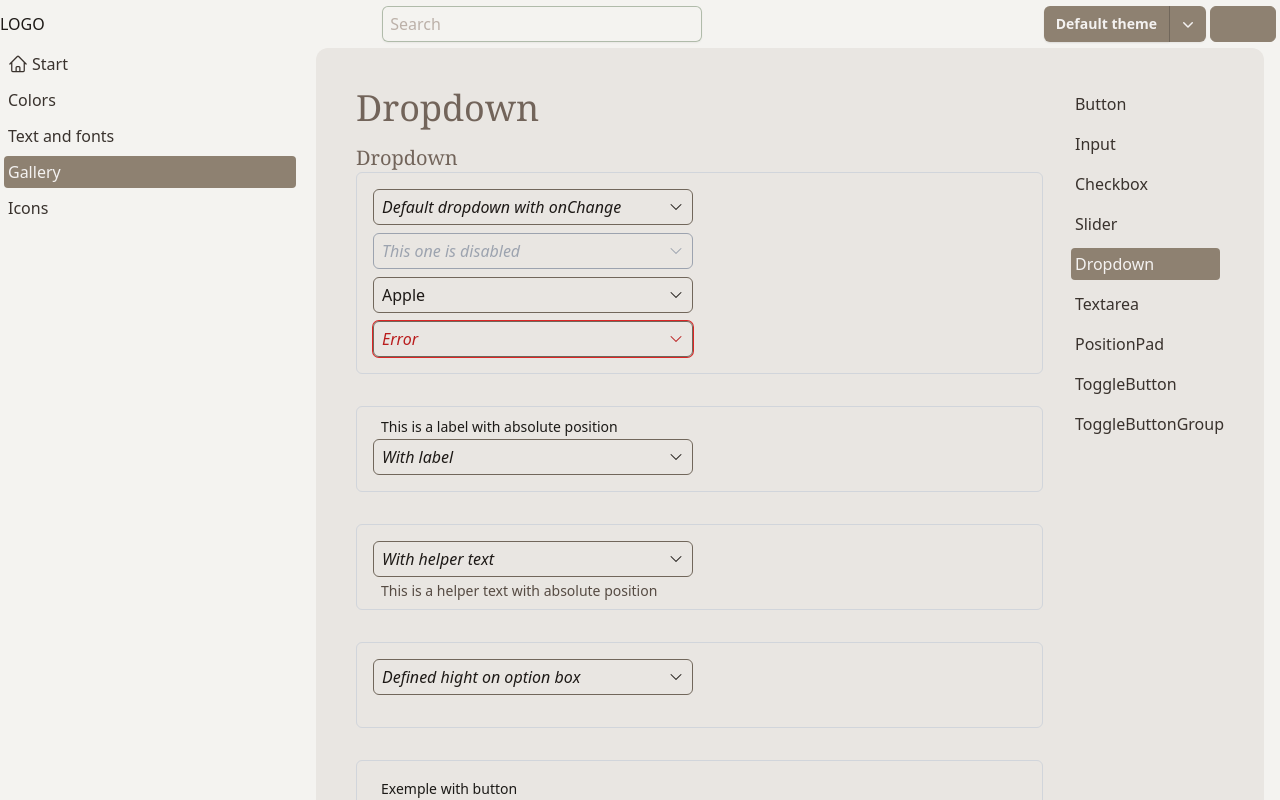
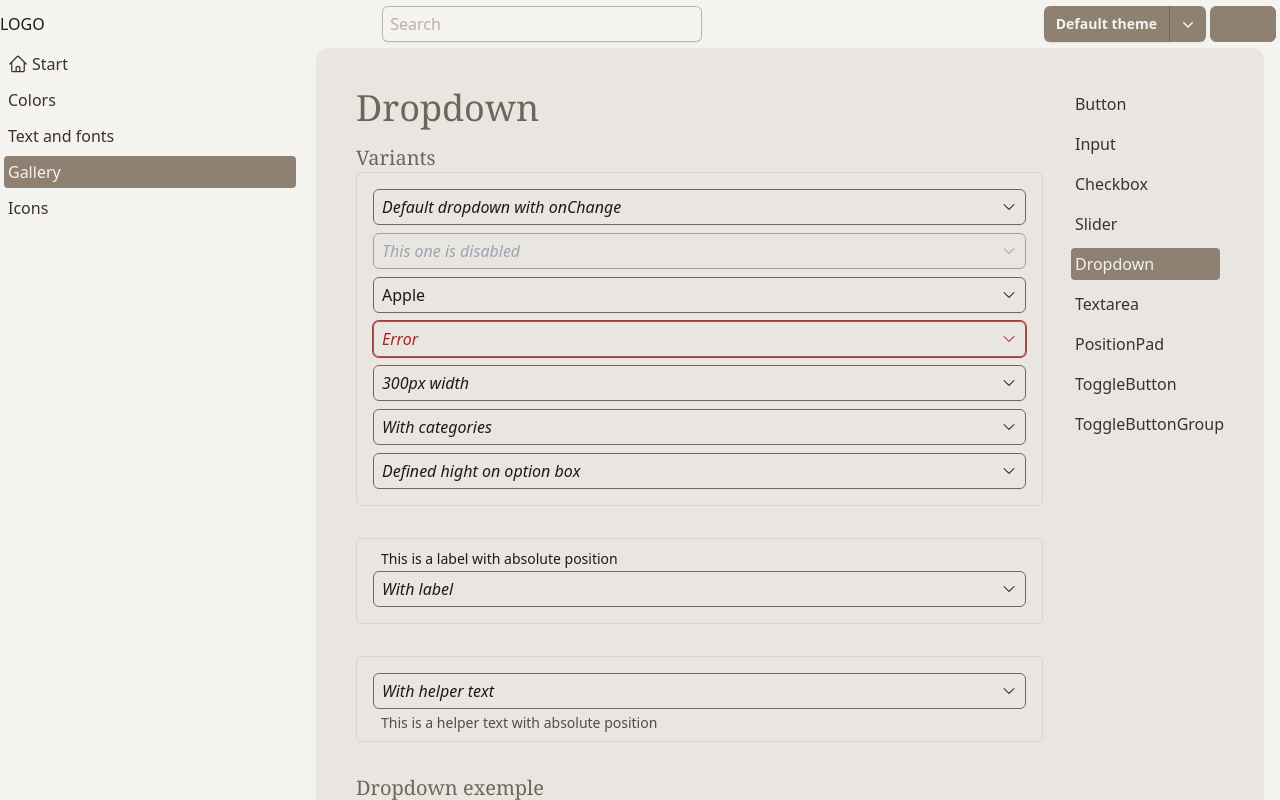
Before and after one commit to allbin/styles, a React (Vite) app: page /styles/gallery/dropdown in a window 1280 px wide. Built offline with nearby package versions, Linux system fonts and the light colour scheme; some icons are missing.

Commit message:
Added data with no categories and changed to different variants.

```diff
--- a/src/components/Dropdown/GalleryDropdown.tsx
+++ b/src/components/Dropdown/GalleryDropdown.tsx
@@ -3,13 +3,20 @@ import Button from '../Button/Button';
 import { Dropdown, OptionsType, OptionsProps } from './Dropdown';
 
 const GalleryDropdown: React.FC = () => {
-  const dropdownData: OptionsProps[] = [
+  const dropdownCategoryData: OptionsProps[] = [
     { id: '1', label: 'Apple' },
     { id: '2', label: 'Orange', color: 'green' },
     { category: 'Drinks' },
     { id: '4', label: 'Cola' },
     { id: '5', label: 'Fanta' },
     { category: 'Admin' },
+    { id: '7', label: 'Remove all items', color: 'red' },
+  ];
+  const dropdownData: OptionsProps[] = [
+    { id: '1', label: 'Apple' },
+    { id: '2', label: 'Orange', color: 'green' },
+    { id: '4', label: 'Cola' },
+    { id: '5', label: 'Fanta' },
     { id: '7', label: 'Remove all items', color: 'red' },
   ];
 
@@ -21,11 +28,10 @@ const GalleryDropdown: React.FC = () => {
   return (
     <div>
       <h2 className="mb-4">Dropdown</h2>
-      <h3>Dropdown</h3>
+      <h3>Variants</h3>
       <div className="mb-8 flex flex-col gap-2 rounded-md border border-gray-300 p-4">
         <Dropdown
           id="dropdown-1"
-          className="w-[320px]"
           placeholder="Default dropdown with onChange"
           onChange={(value) => {
             console.log('From list: ', value);
@@ -34,7 +40,6 @@ const GalleryDropdown: React.FC = () => {
         />
         <Dropdown
           id="dropdown-2"
-          className="w-[320px]"
           placeholder="This one is disabled"
           onChange={(value) => {
             console.log('From list: ', value);
@@ -44,7 +49,6 @@ const GalleryDropdown: React.FC = () => {
         />
         <Dropdown
           id="dropdown-3"
-          className="w-[320px]"
           placeholder="Selected value"
           value={selectedValue}
           onChange={(value) => {
@@ -53,18 +57,33 @@ const GalleryDropdown: React.FC = () => {
           options={dropdownData}
         />
         <Dropdown
-          id="dropdown-3"
-          className="w-[320px]"
+          id="dropdown-4"
           placeholder="Error"
           error
           errorMessage="This is an error"
           options={dropdownData}
         />
+        <Dropdown
+          id="dropdown-5"
+          placeholder="300px width"
+          dropDownWidth={'300px'}
+          options={dropdownData}
+        />
+        <Dropdown
+          id="dropdown-6"
+          placeholder="With categories"
+          options={dropdownCategoryData}
+        />
+        <Dropdown
+          id="dropdown-7"
+          placeholder="Defined hight on option box"
+          optionsContainerHeight={'200px'}
+          options={dropdownCategoryData}
+        />
       </div>
       <div className="mb-8 flex flex-col gap-2 rounded-md border border-gray-300 p-4 pt-8">
         <Dropdown
-          id="dropdown-4"
-          className="w-[320px]"
+          id="dropdown-8"
           placeholder="With label"
           label="This is a label with absolute position"
           options={dropdownData}
@@ -72,26 +91,16 @@ const GalleryDropdown: React.FC = () => {
       </div>
       <div className="mb-8 flex flex-col gap-2 rounded-md border border-gray-300 p-4 pb-8">
         <Dropdown
-          id="dropdown-5"
-          className="w-[320px]"
+          id="dropdown-9"
           placeholder="With helper text"
           helperText="This is a helper text with absolute position"
           options={dropdownData}
         />
       </div>
-      <div className="mb-8 flex flex-col gap-2 rounded-md border border-gray-300 p-4 pb-8">
+      <h3>Dropdown exemple</h3>
+      <div className="mb-8 flex w-full flex-row gap-2 rounded-md border border-gray-300 p-4 py-10">
         <Dropdown
-          id="dropdown-7"
-          className="w-[320px]"
-          placeholder="Defined hight on option box"
-          optionsContainerHeight={'200px'}
-          options={dropdownData}
-        />
-      </div>
-      <div className="mb-8 flex flex-row gap-2 rounded-md border border-gray-300 p-4 py-10">
-        <Dropdown
-          id="dropdown-6"
-          className="w-[320px]"
+          id="dropdown-10"
           placeholder="Choose an option"
           label="Exemple with button"
           helperText="This is a helper text with absolute position"
@@ -100,7 +109,9 @@ const GalleryDropdown: React.FC = () => {
             console.log('Selected: ', value);
           }}
         />
-        <Button variant="filled">Next step</Button>
+        <Button className="w-[165px]" variant="filled">
+          Next step
+        </Button>
       </div>
     </div>
   );
```
